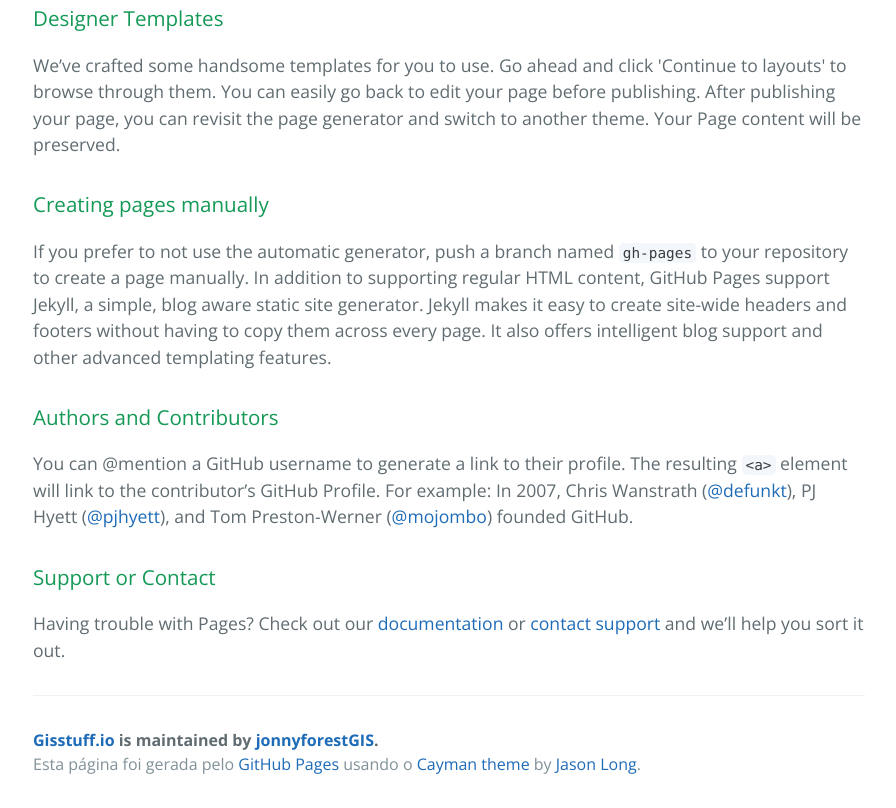
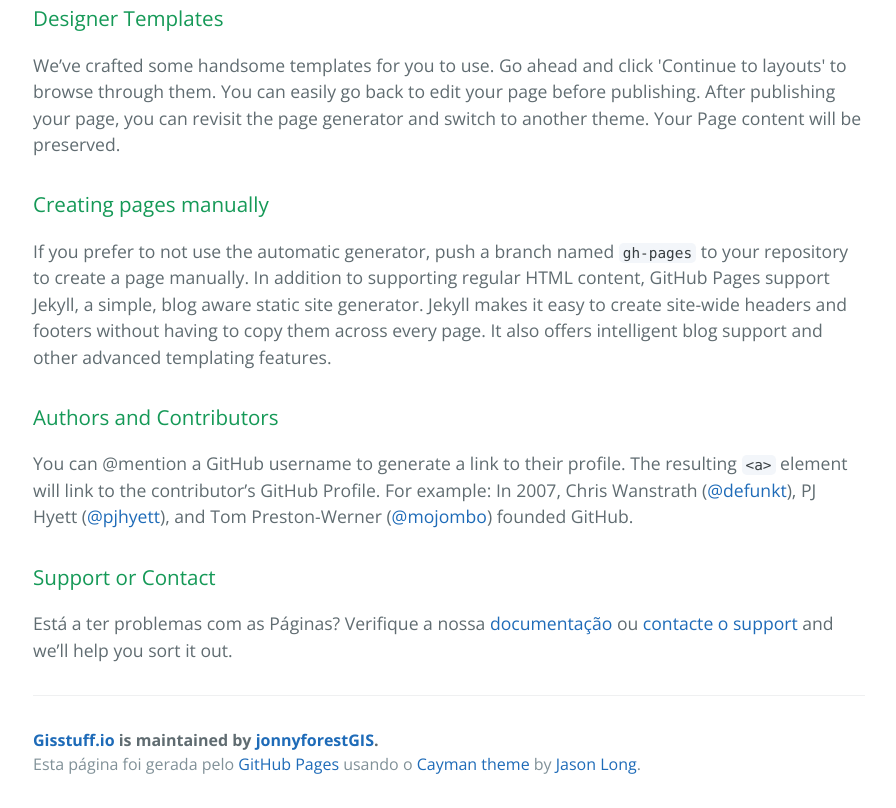
Before and after one commit to jonnyforestGIS/ForestGeoGeek.io, a plain HTML site: page index.html in a window 1280 px wide. Shown: the part 551-1359 px from the top of the page, without its empty margins (191-1087 px from the left). Drawn offline with nearby package versions, Linux system fonts and the light colour scheme.

Commit message:
alteração suporte

```diff
--- a/index.html
+++ b/index.html
@@ -43,7 +43,7 @@
 <h3>
 <a id="support-or-contact" class="anchor" href="#support-or-contact" aria-hidden="true"><span aria-hidden="true" class="octicon octicon-link"></span></a>Support or Contact</h3>
 
-<p>Having trouble with Pages? Check out our <a href="https://help.github.com/pages">documentation</a> or <a href="https://github.com/contact">contact support</a> and we’ll help you sort it out.</p>
+<p>Está a ter problemas com as Páginas? Verifique a nossa <a href="https://help.github.com/pages">documentação</a> ou <a href="https://github.com/contact">contacte o support</a> and we’ll help you sort it out.</p>
 
       <footer class="site-footer">
         <span class="site-footer-owner"><a href="https://github.com/jonnyforestGIS/gisstuff.io">Gisstuff.io</a> is maintained by <a href="https://github.com/jonnyforestGIS">jonnyforestGIS</a>.</span>
```
